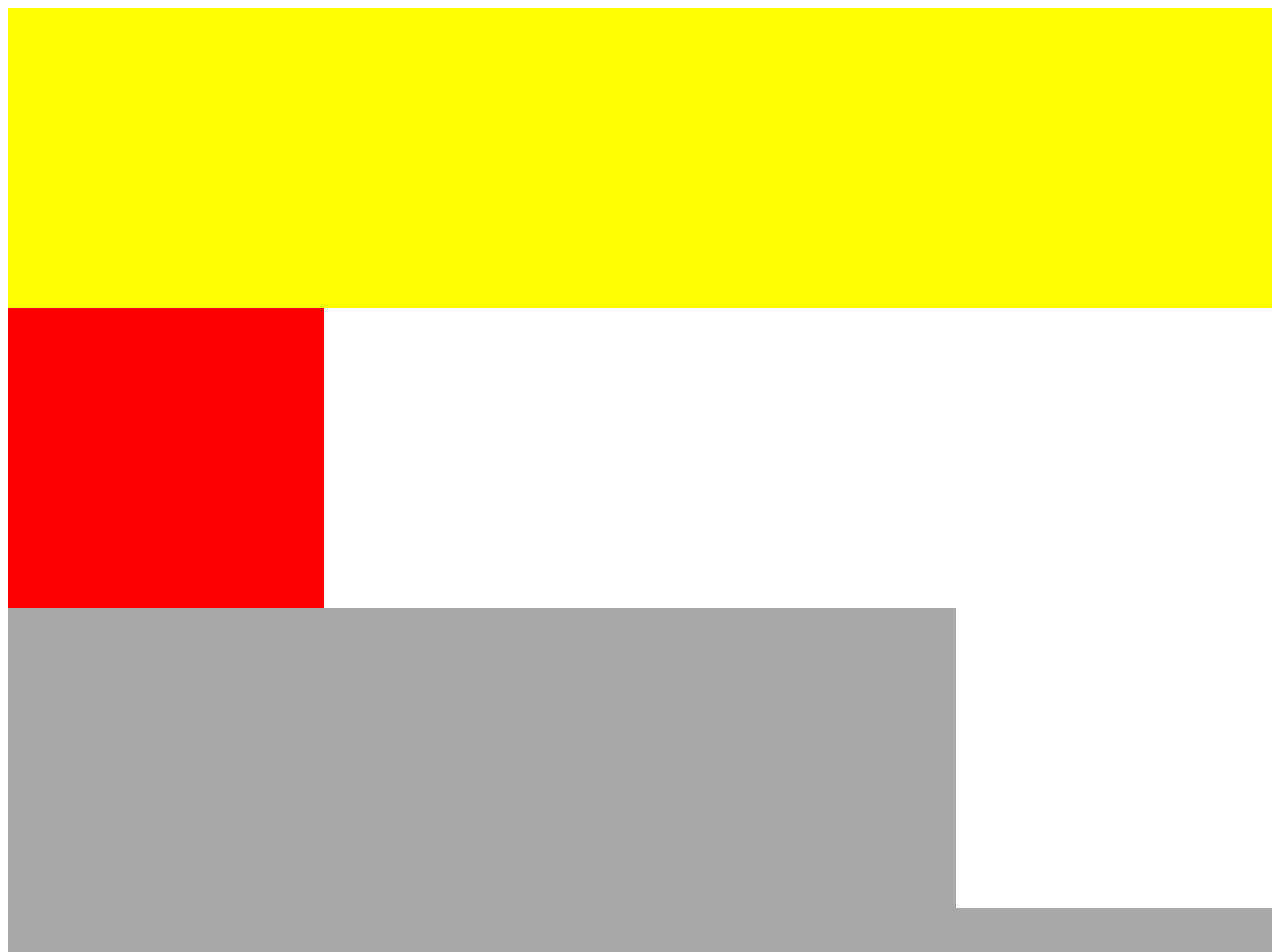
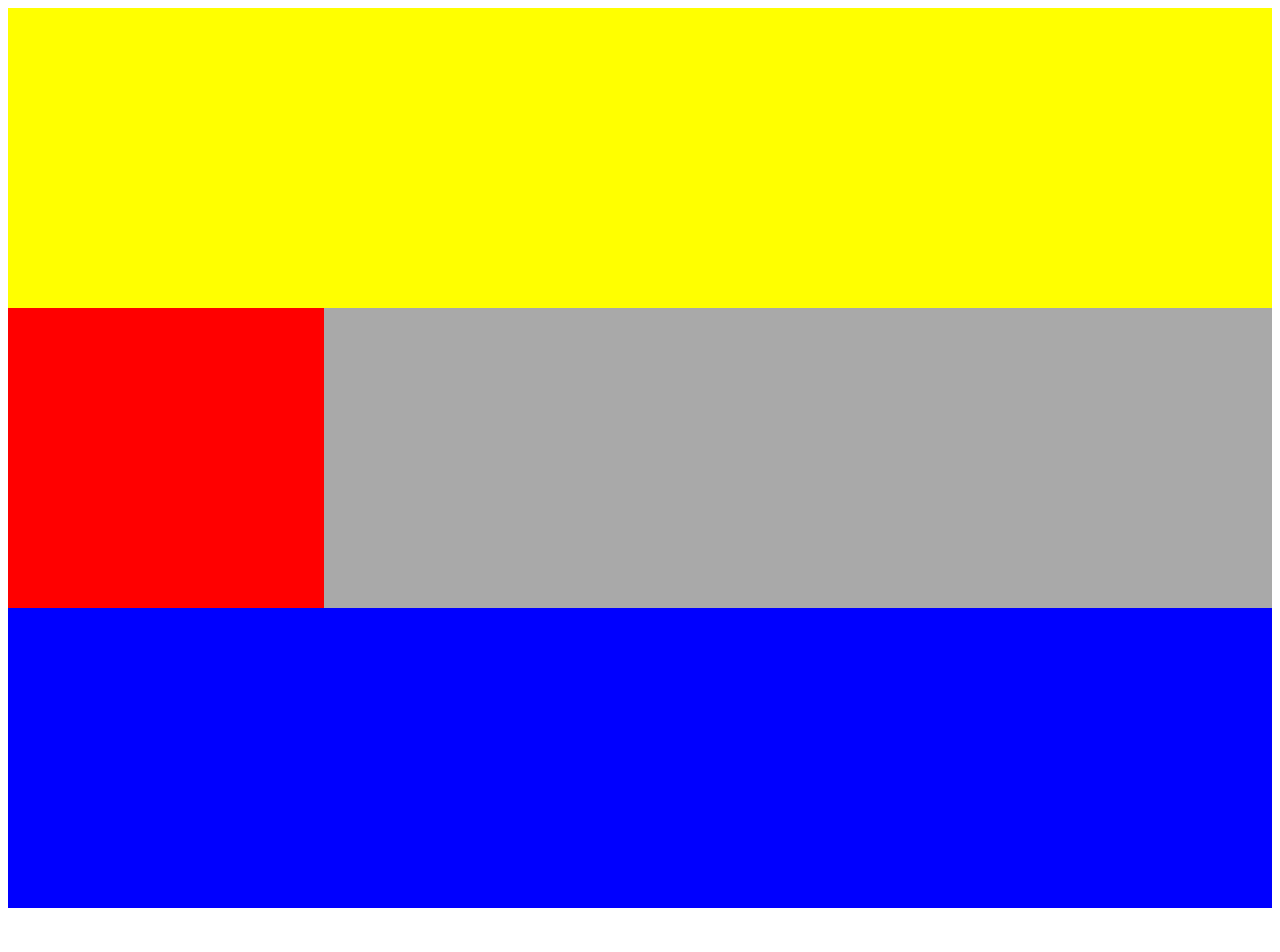
Before and after one commit to Zaranek/1tb, a plain HTML site: page layout.html in a window 1280 px wide. Shown: the top 952 px of the page. After the commit the page ends 916 px from the top, so only its background shows below. Drawn offline with Linux system fonts and the light colour scheme.

Commit message:
Modify layout styles and footer color
Updated footer background color to blue and added flex display to div.

```diff
--- a/layout.html
+++ b/layout.html
@@ -17,9 +17,12 @@
                width:75%;
                height:300px;
         }
-        footer{background-color:darkgray;
+        footer{background-color:blue;
                width:100%;
                height:300px;
+        }
+        div{
+            display:flex;
         }
     </style>
 </head>
```
